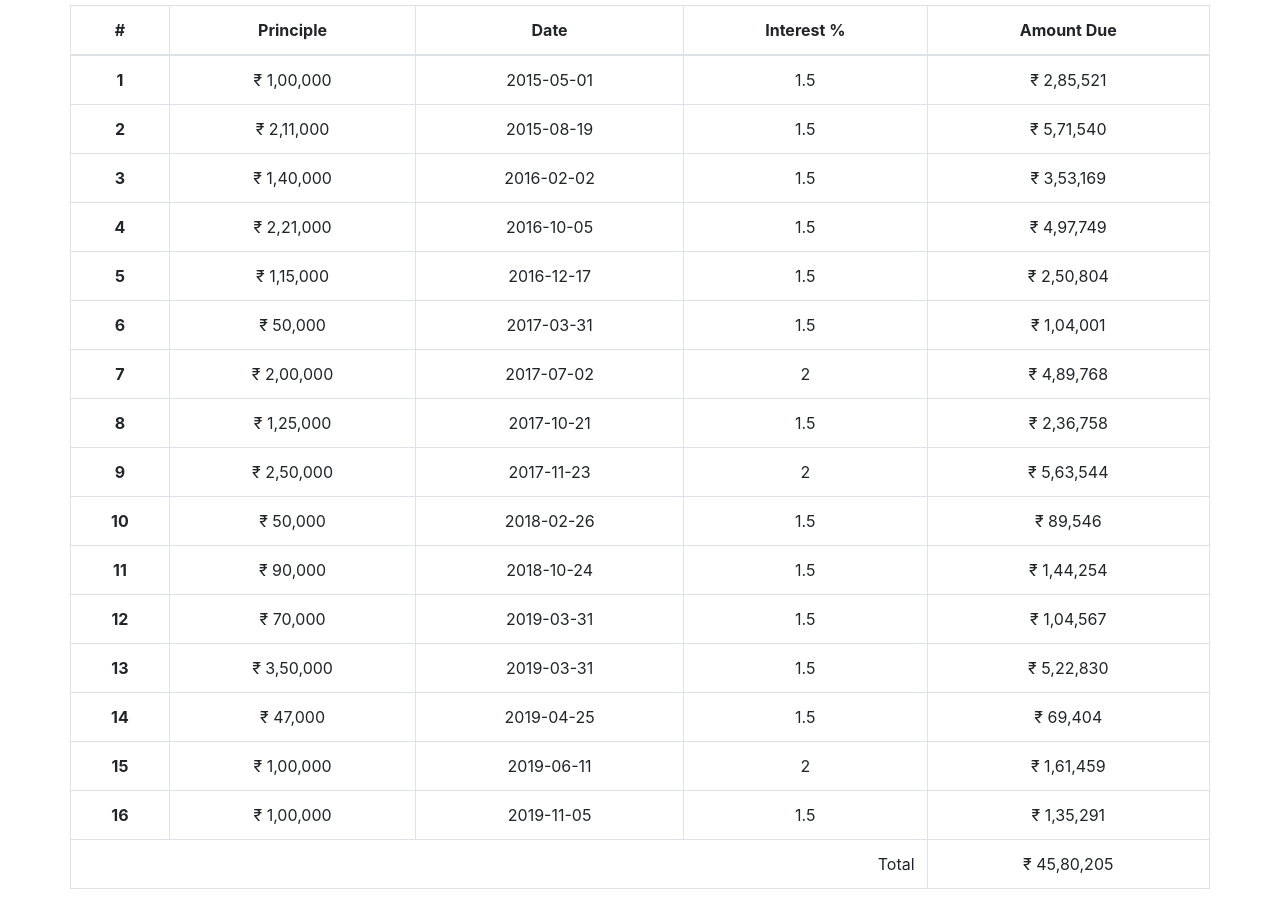
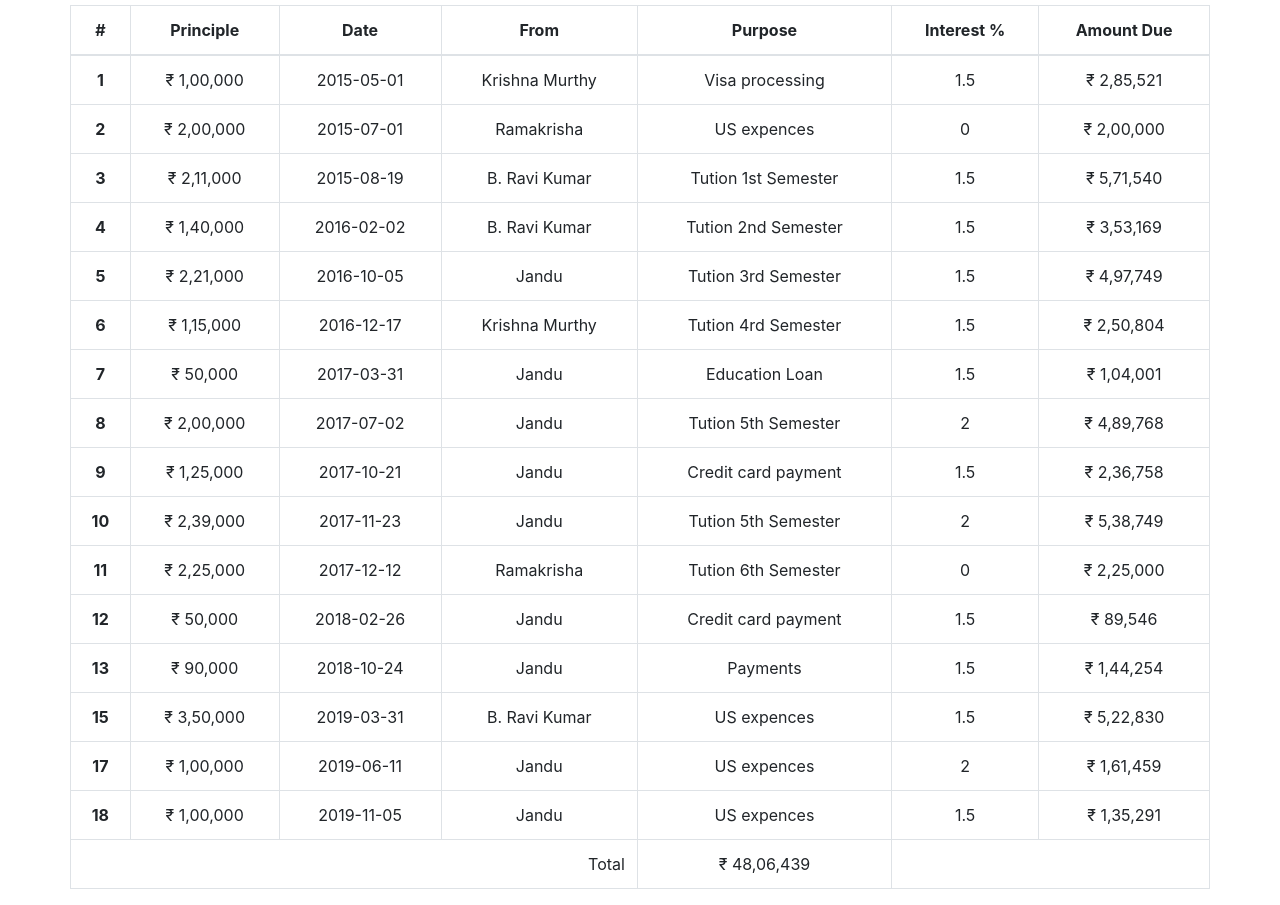
Before and after one commit to ro4it/phani, a plain HTML site: page index.html in a window 1280 px wide. Shown: the part 37-942 px from the top of the page. Drawn offline with nearby package versions, Linux system fonts and the light colour scheme.

Commit message:
Update index.html

```diff
--- a/index.html
+++ b/index.html
@@ -20,6 +20,8 @@
                     <th scope="col" class="text-center">#</th>
                     <th scope="col" class="text-center">Principle</th>
                     <th scope="col" class="text-center">Date</th>
+					<th scope="col" class="text-center">From</th>
+					<th scope="col" class="text-center">Purpose</th>
                     <th scope="col" class="text-center">Interest %</th>
                     <th scope="col" class="text-center">Amount Due</th>
                 </tr>
@@ -89,12 +91,16 @@
             data.phani.forEach(function(currentValue, index, arr){
 
                 var amountDue = calculate(currentValue.date, currentValue.principle, currentValue.interest);
+				if(!currentValue.paid){
 					totalDue += amountDue;
 					markup += '<tr><th scope="col" class="text-center">'+(index+1)+'</th>';
 					markup += '<td scope="col" class="text-center">'+String.fromCharCode(8377)+" "+formatINR(currentValue.principle)+'</td>';
 					markup += '<td scope="col" class="text-center">'+currentValue.date+'</td>';
+					markup += '<td scope="col" class="text-center">'+currentValue.from+'</td>';
+					markup += '<td scope="col" class="text-center">'+currentValue.description+'</td>';
 					markup += '<td scope="col" class="text-center">'+(currentValue.interest*100)+'</td>';
 					markup += '<td scope="col" class="text-center">'+String.fromCharCode(8377)+" "+formatINR(amountDue)+'</td></tr>';
+				}
             });
 
             markup += '<td colspan="4" class="text-right">Total</td><td scope="col" class="text-center">'+String.fromCharCode(8377)+" "+formatINR(totalDue)+'</td>';
@@ -105,26 +111,28 @@
 
         var data = {
             "phani":[
-                {"principle":100000, "date":"2015-05-01", "interest":"0.015"},
-                {"principle":211000, "date":"2015-08-19", "interest":"0.015"},
-                {"principle":140000, "date":"2016-02-02", "interest":"0.015"},
-                {"principle":221000, "date":"2016-10-05", "interest":"0.015"},
-                {"principle":115000, "date":"2016-12-17", "interest":"0.015"},
-                {"principle":50000, "date":"2017-03-31", "interest":"0.015"},
-                {"principle":200000, "date":"2017-07-02", "interest":"0.020"},
-                {"principle":125000, "date":"2017-10-21", "interest":"0.015"},
-                {"principle":250000, "date":"2017-11-23", "interest":"0.020"},
-                {"principle":50000, "date":"2018-02-26", "interest":"0.015"},
-                {"principle":90000, "date":"2018-10-24", "interest":"0.015"},
-                {"principle":70000, "date":"2019-03-31", "interest":"0.015"},
-                {"principle":350000, "date":"2019-03-31", "interest":"0.015"},
-                {"principle":47000, "date":"2019-04-25", "interest":"0.015"},
-                {"principle":100000, "date":"2019-06-11", "interest":"0.020"},
-                {"principle":100000, "date":"2019-11-05", "interest":"0.015"}
+                {"principle":100000, "date":"2015-05-01", "interest":"0.015", "from":"Krishna Murthy", "description":"Visa processing", "paid":false},
+				{"principle":200000, "date":"2015-07-01", "interest":"0", "from":"Ramakrisha", "description":"US expences", "paid":false},
+                {"principle":211000, "date":"2015-08-19", "interest":"0.015", "from":"B. Ravi Kumar", "description":"Tution 1st Semester", "paid":false},
+                {"principle":140000, "date":"2016-02-02", "interest":"0.015", "from":"B. Ravi Kumar", "description":"Tution 2nd Semester", "paid":false},
+                {"principle":221000, "date":"2016-10-05", "interest":"0.015", "from":"Jandu", "description":"Tution 3rd Semester", "paid":false},
+                {"principle":115000, "date":"2016-12-17", "interest":"0.015", "from":"Krishna Murthy", "description":"Tution 4rd Semester", "paid":false},
+                {"principle":50000, "date":"2017-03-31", "interest":"0.015", "from":"Jandu", "description":"Education Loan", "paid":false},
+                {"principle":200000, "date":"2017-07-02", "interest":"0.020", "from":"Jandu", "description":"Tution 5th Semester", "paid":false},
+                {"principle":125000, "date":"2017-10-21", "interest":"0.015", "from":"Jandu", "description":"Credit card payment", "paid":false},
+                {"principle":239000, "date":"2017-11-23", "interest":"0.020", "from":"Jandu", "description":"Tution 5th Semester", "paid":false},
+				{"principle":225000, "date":"2017-12-12", "interest":"0", "from":"Ramakrisha", "description":"Tution 6th Semester", "paid":false},
+                {"principle":50000, "date":"2018-02-26", "interest":"0.015", "from":"Jandu", "description":"Credit card payment", "paid":false},
+                {"principle":90000, "date":"2018-10-24", "interest":"0.015", "from":"Jandu", "description":"Payments", "paid":false},
+                {"principle":70000, "date":"2019-03-31", "interest":"0.020", "from":"Anand", "description":"Education Loan", "paid":true, "date1":"2019-07-20"},
+                {"principle":350000, "date":"2019-03-31", "interest":"0.015", "from":"B. Ravi Kumar", "description":"US expences", "paid":false},
+                {"principle":47000, "date":"2019-04-25", "interest":"0.015", "from":"Madhusudan", "description":"Education Loan", "paid":true, "date1":"2020-04-15"},
+                {"principle":100000, "date":"2019-06-11", "interest":"0.020", "from":"Jandu", "description":"US expences", "paid":false},
+                {"principle":100000, "date":"2019-11-05", "interest":"0.015", "from":"Jandu", "description":"US expences", "paid":false}
             ],
             "rohit":[
-                {"principle":100000, "date":"2015-05-01", "interest":"0.015"},
-                {"principle":100000, "date":"2015-05-01", "interest":"0.015"},
+                {"principle":100000, "date":"2015-05-01", "interest":"0.015", "from":""},
+                {"principle":100000, "date":"2015-05-01", "interest":"0.015", "from":""},
                 {"principle":100000, "date":"2015-05-01", "interest":"0.015"}
             ]
         };
```
Lines whose indentation alone changed are shown as unchanged.
